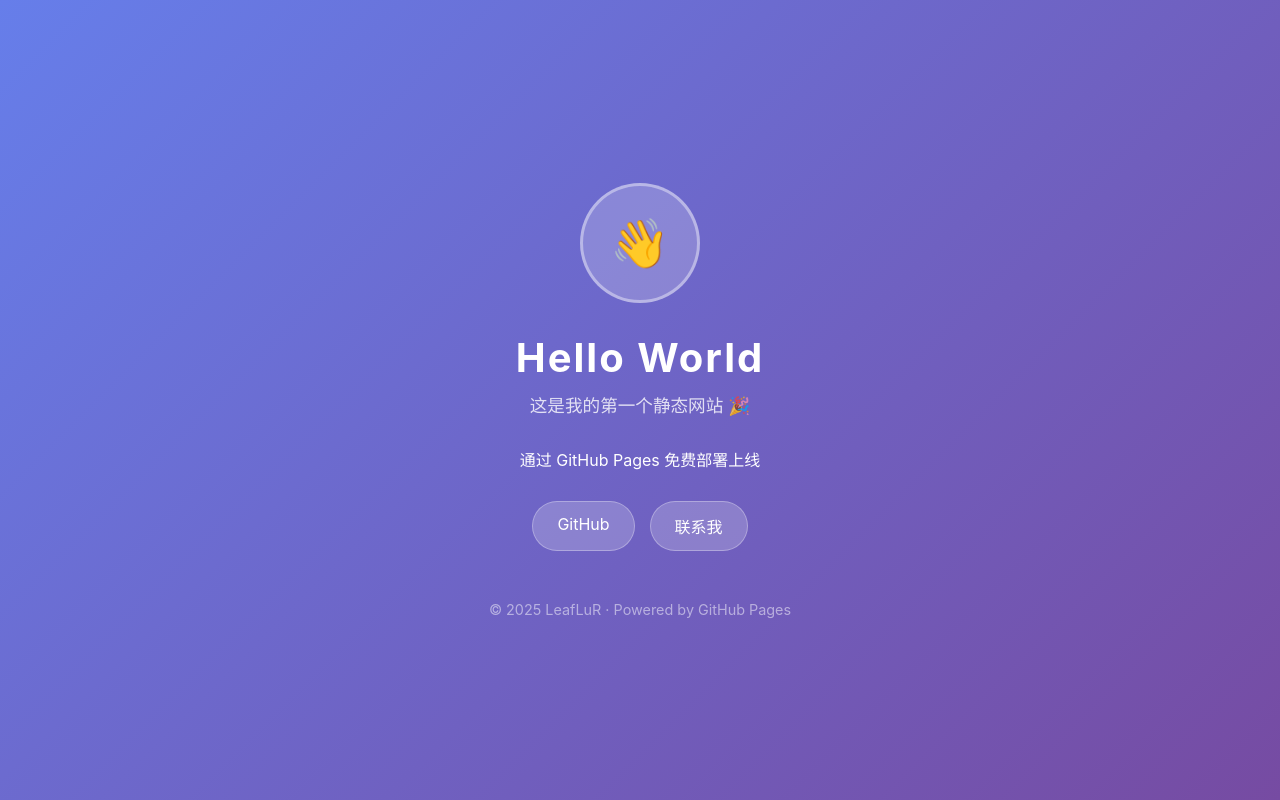
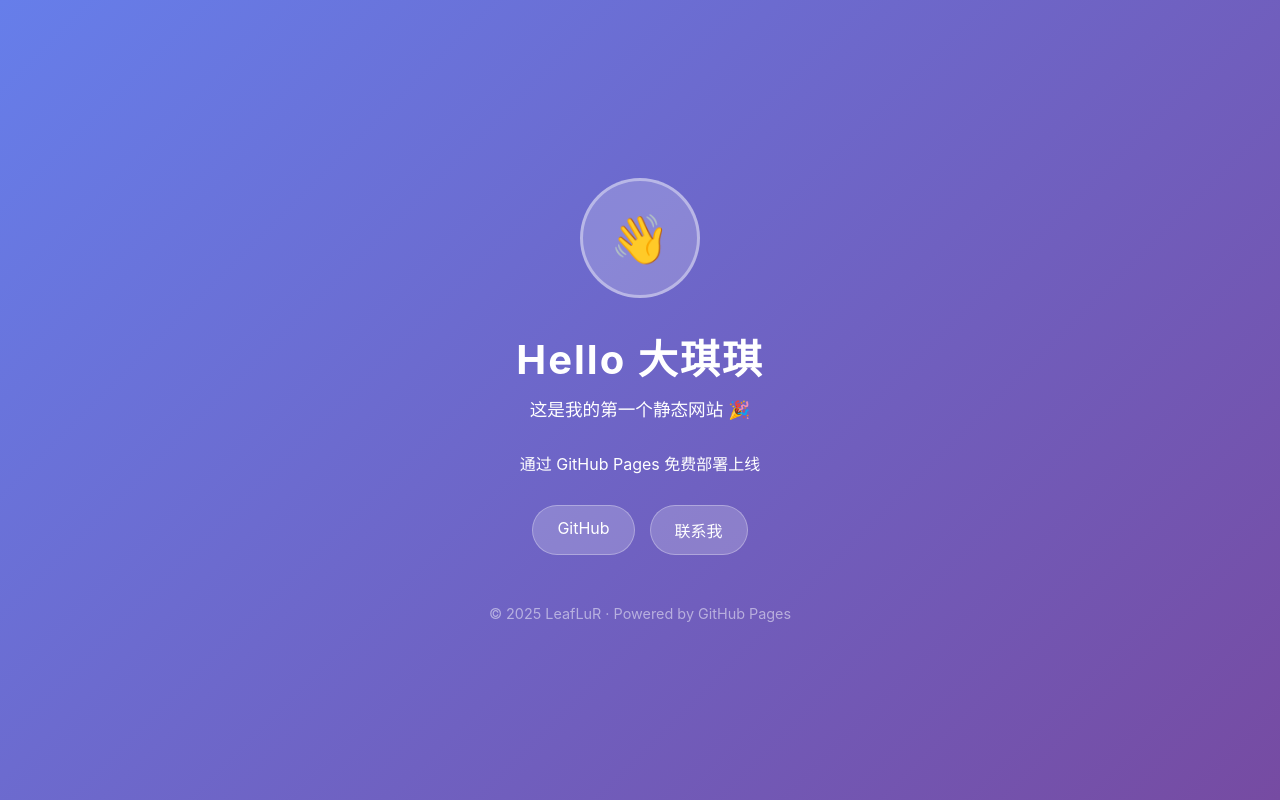
Before and after one commit to LeafLuR/my-static-site, a plain HTML site: page index.html in a window 1280 px wide. Drawn offline with nearby package versions, Linux system fonts and the light colour scheme.

Commit message:
update: Hello World → Hello 大琪琪

```diff
--- a/index.html
+++ b/index.html
@@ -4,6 +4,8 @@
     <meta charset="UTF-8">
     <meta name="viewport" content="width=device-width, initial-scale=1.0">
     <title>My Static Site</title>
+    <!-- 引入 Animate.css 动效库 -->
+    <link rel="stylesheet" href="https://cdnjs.cloudflare.com/ajax/libs/animate.css/4.1.1/animate.min.css">
     <style>
         * {
             margin: 0;
@@ -82,10 +84,10 @@
     </style>
 </head>
 <body>
-    <div class="container">
-        <div class="avatar">👋</div>
-        <h1>Hello World</h1>
-        <p class="subtitle">这是我的第一个静态网站 🎉</p>
+    <div class="container animate__animated animate__fadeInUp">
+        <div class="avatar animate__animated animate__bounceIn">👋</div>
+        <h1 class="animate__animated animate__fadeInLeft">Hello 大琪琪</h1>
+        <p class="subtitle animate__animated animate__fadeInRight">这是我的第一个静态网站 🎉</p>
         <p>通过 GitHub Pages 免费部署上线</p>
         <div class="links">
             <a href="https://github.com/LeafLuR">GitHub</a>
```
